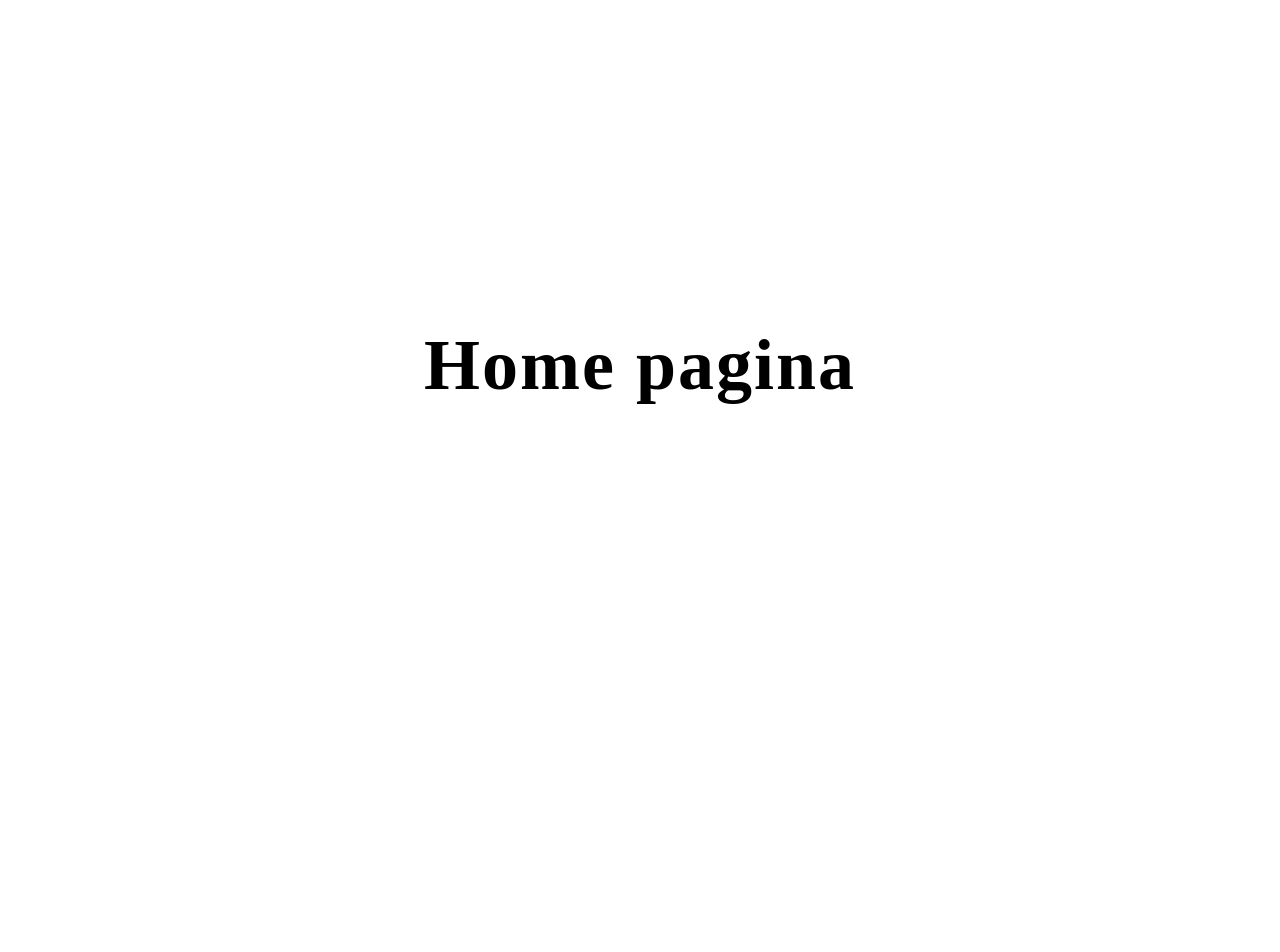
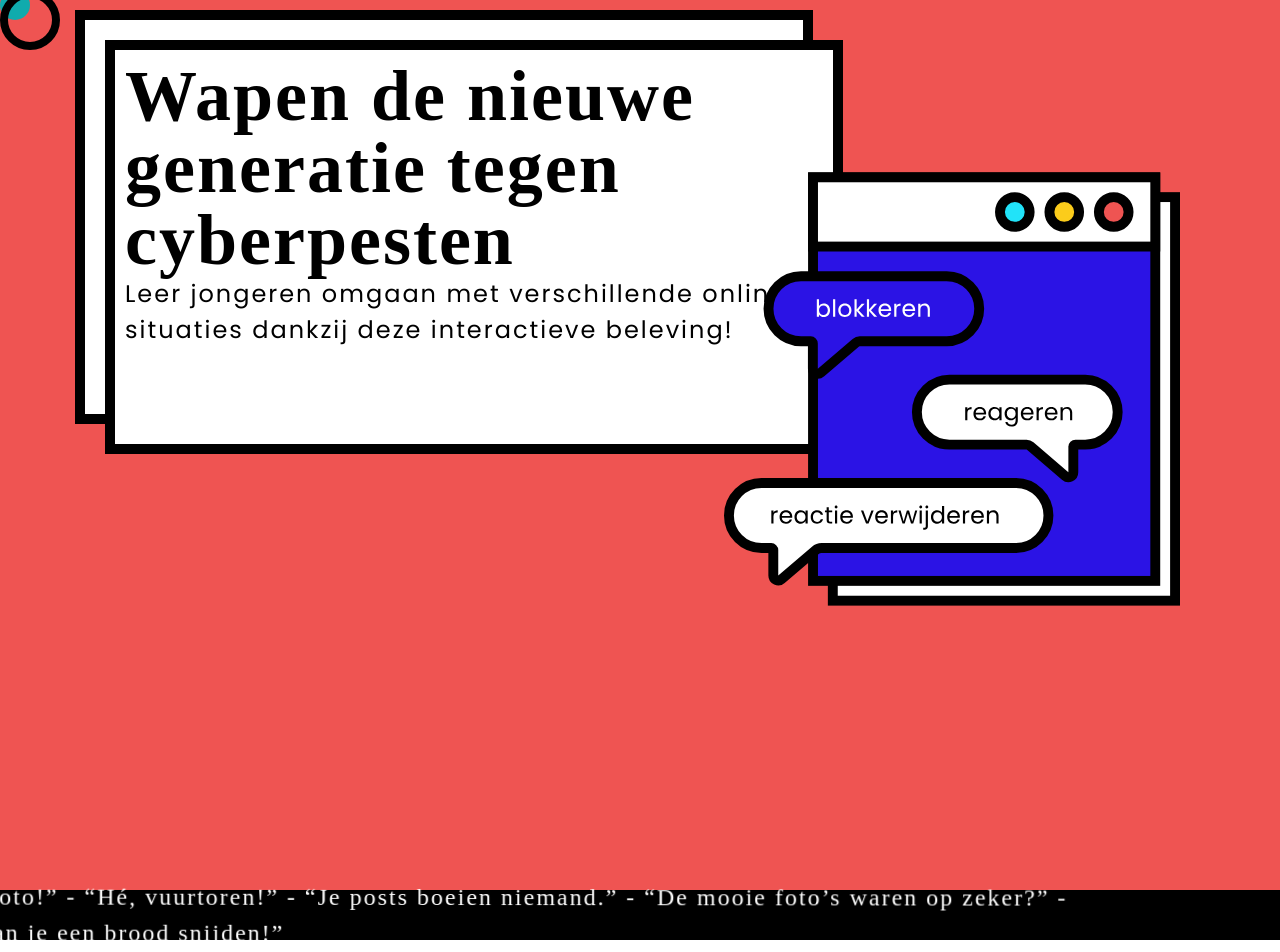
Before and after one commit to bertmeeuws/MTS4_Integration4_Team5, a Next.js app in the folder frontend/: page / in a window 1280 px wide. Shown: the part 63-1015 px from the top of the page. Before the commit the page ends 800 px from the top, so only its background shows below. Built offline with nearby package versions, Linux system fonts and the light colour scheme; a web font is replaced by a local one; what easy-peasy would draw is missing.

Commit message:
Working on the dashboard and the home page #2 #10

```diff
--- /dev/null
+++ b/frontend/components/Dashboard/Games.jsx
@@ -0,0 +1,5 @@
+import React from "react";
+
+export default function Games() {
+  return <div></div>;
+}
--- a/frontend/components/Layout/Nav.jsx
+++ b/frontend/components/Layout/Nav.jsx
@@ -1,11 +1,14 @@
 import React from "react";
 import Link from "next/link";
 import { signIn, signOut, useSession } from "next-auth/client";
+import Image from "next/image";
 
 export default function Nav({ children }) {
   return (
     <>
-      <nav className="nav wrapper">
+      <nav className="nav-container">
+        <div className="nav wrapper">
+          <Image src="/assets/logo.svg" width={89} height={46.05} />
           <ul className="nav__list">
             <li className="nav__list__item nav--item">
               <button onClick={(e) => signIn()} href="login">
@@ -13,6 +16,7 @@ export default function Nav({ children }) {
               </button>
             </li>
           </ul>
+        </div>
       </nav>
       {children}
     </>
--- /dev/null
+++ b/frontend/components/Marquee/Marquee.jsx
@@ -0,0 +1,79 @@
+import React, { useRef, useEffect, useState } from "react";
+import { gsap } from "gsap";
+
+const marqueeTexts = [
+  "“Wat een lelijke foto!” - “Hé, vuurtoren!” - “Je posts boeien niemand.” - “De mooie foto’s waren op zeker?” - “Met zo’n neus kan je een brood snijden!”",
+  "",
+  "",
+];
+
+const Marquee = () => {
+  const marqueeElements = useRef([]);
+  const [screenWidth, setScreenWidth] = useState(null);
+  const marqueeTween = useRef();
+
+  useEffect(() => {
+    setScreenWidth(window.innerWidth);
+    resizeHandler();
+    window.addEventListener("resize", resizeHandler);
+    return () => {
+      window.removeEventListener("resize", resizeHandler);
+    };
+  }, []);
+
+  useEffect(() => {
+    marqueeInitialSet();
+    marqueeTween.current && marqueeTween.current.pause().kill();
+    marqueeTween.current = gsap.to(marqueeElements.current, {
+      x: `+=${screenWidth * 1.5}`,
+      ease: "none",
+      repeat: -1,
+      duration: 10,
+      rotation: 0.1,
+      modifiers: {
+        x: (x) => {
+          return (parseFloat(x) % (screenWidth * 1.5)) + "px";
+        },
+      },
+    });
+  }, [screenWidth]);
+
+  const marqueeInitialSet = () => {
+    gsap.set(marqueeElements.current, {
+      xPercent: -100,
+      x: function (index) {
+        return (screenWidth / 2) * index;
+      },
+    });
+  };
+
+  const resizeHandler = () => {
+    gsap.set(marqueeElements.current, { clearProps: "all" });
+    setScreenWidth(window.innerWidth);
+  };
+
+  const marqueeElementsRefHandler = (e, i) => {
+    marqueeElements.current[i] = e;
+  };
+
+  const renderMarqueeElements = () => {
+    if (marqueeTexts.length === 1) {
+      marqueeTexts[2] = marqueeTexts[1] = marqueeTexts[0];
+    }
+    if (marqueeTexts.length === 2) {
+      marqueeTexts[2] = marqueeTexts[0];
+    }
+    return marqueeTexts.map((e, i) => (
+      <p
+        className="marquee-text"
+        key={`marquee-${i}`}
+        ref={(el) => marqueeElementsRefHandler(el, i)}
+      >
+        {e}
+      </p>
+    ));
+  };
+  return <div className="marquee">{renderMarqueeElements()}</div>;
+};
+
+export default Marquee;
--- a/frontend/pages/index.js
+++ b/frontend/pages/index.js
@@ -3,10 +3,12 @@ import Nav from "../components/Layout/Nav";
 import styles from "../styles/Home.module.css";
 import CustomCursor from "../components/CustomCursor/CustomCursor";
 import { useStoreState } from "easy-peasy";
+import Image from "next/image";
+import Marquee from "../components/Marquee/Marquee";
 
 export default function Home() {
   //DIT IS DE HOME PAGINA
-
+  /*
   return (
     <>
       <CustomCursor />
@@ -24,4 +26,48 @@ export default function Home() {
       </div>
     </>
   );
+  */
+
+  return (
+    <>
+      <CustomCursor />
+      <Head>
+        <title>Home - BuddyGram</title>
+        <meta name="description" content="Generated by create next app" />
+        <link rel="icon" href="/smiley.png" />
+      </Head>
+      <Nav>
+        <main className={styles.main}>
+          <section className="header__home">
+            <div style={{ position: "relative" }} className="wrapper">
+              <div className="header__whiteBox-container">
+                <div className="header__whiteBox-outside">
+                  <div className="header__whiteBox-inside">
+                    <h1 className="h1">
+                      Wapen de nieuwe generatie tegen cyberpesten
+                    </h1>
+                    <p>
+                      Leer jongeren omgaan met verschillende online situaties
+                      dankzij deze interactieve beleving!
+                    </p>
+                  </div>
+                </div>
+              </div>
+              <div className="header__image-container">
+                <Image
+                  src="/assets/img/header_illu.svg"
+                  width={456}
+                  height={438}
+                  alt="Illustratie van een container"
+                />
+              </div>
+            </div>
+          </section>
+          <div className="black-bar-infinite">
+            <Marquee />
+          </div>
+        </main>
+      </Nav>
+    </>
+  );
 }
--- a/frontend/styles/Home.module.css
+++ b/frontend/styles/Home.module.css
@@ -6,15 +6,6 @@
   justify-content: center;
   align-items: center;
   height: 100vh;
-}
-
-.main {
-  padding: 5rem 0;
-  flex: 1;
-  display: flex;
-  flex-direction: column;
-  justify-content: center;
-  align-items: center;
 }
 
 .footer {
--- a/frontend/styles/home.css
+++ b/frontend/styles/home.css
@@ -0,0 +1,57 @@
+.header__home {
+  background-color: var(--red);
+  width: 100%;
+  height: 90rem;
+}
+.header__whiteBox-container {
+  max-width: 73.8rem;
+  min-height: 41.4rem;
+  position: relative;
+  margin-top: 5.3rem;
+  z-index: 8;
+}
+.header__whiteBox-outside {
+  position: absolute;
+  top: 2rem;
+  left: 2rem;
+  background-color: var(--white);
+  border: 1rem solid var(--black);
+  z-index: 10;
+  min-height: 41.4rem;
+  min-width: 73.8rem;
+  padding: 1rem;
+}
+.header__whiteBox-inside {
+  position: absolute;
+  top: 2rem;
+  left: 2rem;
+  background-color: var(--white);
+  border: 1rem solid var(--black);
+  z-index: 10;
+  min-height: 41.4rem;
+  min-width: 73.8rem;
+  padding: 1rem;
+}
+.header__image-container {
+  position: absolute;
+  top: 18rem;
+  right: 6rem;
+  z-index: 11;
+}
+.black-bar-infinite {
+  background-color: var(--black);
+  color: var(--white);
+  height: 5rem;
+  display: flex;
+  align-items: center;
+}
+.black-bar-infinite p {
+  font-family: lores-12;
+}
+
+.marquee {
+  display: flex;
+  align-items: center;
+  flex-direction: column;
+  justify-content: center;
+}
--- a/frontend/styles/styles.css
+++ b/frontend/styles/styles.css
@@ -182,12 +182,23 @@
   margin: 0 auto;
 }
 .nav {
-  margin-top: 2rem;
+  width: 100%;
+}
+.nav-container .wrapper {
+  display: flex;
+  align-items: center;
+  justify-content: space-between;
+}
+.nav-container {
+  position: absolute;
+  left: 0;
+  top: 0;
   width: 100%;
 }
 .nav__list {
   width: 100%;
 }
+
 .nav__list .nav__list__item:last-child {
   float: right;
   text-align: right;
```
Also changed, not shown: frontend/components/Dashboard/ChangeStudents.jsx (added, +9 -0 lines), frontend/components/Dashboard/Game.jsx (added, +9 -0 lines), frontend/components/Dashboard/NewGame.jsx (added, +9 -0 lines), frontend/components/Dashboard/Students.jsx (added, +9 -0 lines), frontend/pages/dashboard/index.jsx (+36 -0 lines), frontend/public/assets/img/header_illu.svg (added), frontend/public/assets/img/logo.svg (added). Lines whose indentation alone changed are shown as unchanged.
